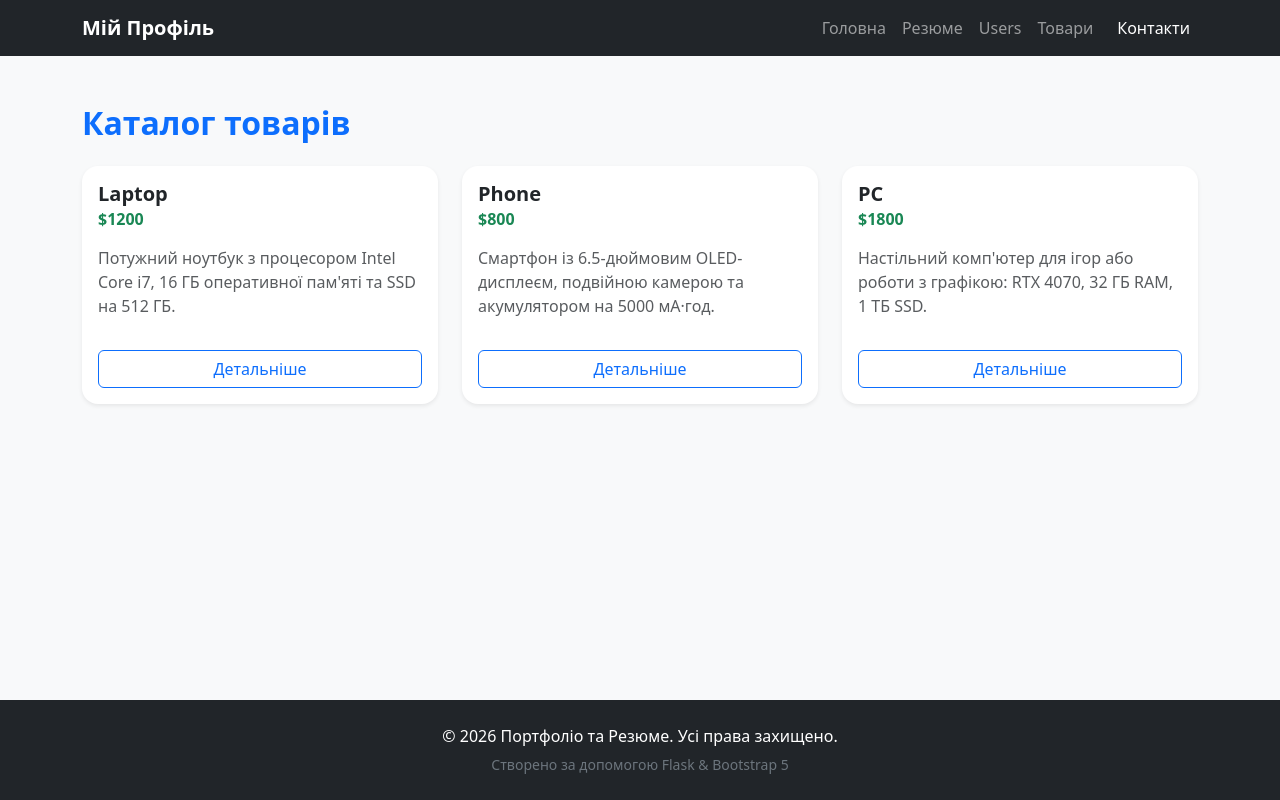
After one commit to irakhortyk/flask-app-lab, a Flask app: page /products/ in a window 1280 px wide. The commit adds this page. Run offline with Flask 3, Linux system fonts and the light colour scheme.

Commit message:
Add products blueprint with list and detail views

```diff
--- a/app/__init__.py
+++ b/app/__init__.py
@@ -5,5 +5,7 @@ app.config.from_pyfile("../config.py")
 
 from app import views
 from app.users.views import users_bp
+from app.products.views import products_bp
 
 app.register_blueprint(users_bp)
+app.register_blueprint(products_bp)
--- /dev/null
+++ b/app/products/templates/products/products.html
@@ -0,0 +1,25 @@
+{% extends 'base.html' %}
+
+{% block title %}Каталог товарів{% endblock %}
+
+{% block content %}
+<div class="container py-5">
+  <h2 class="fw-bold text-primary mb-4">Каталог товарів</h2>
+  <div class="row g-4">
+    {% for product in products %}
+      <div class="col-md-4">
+        <div class="card h-100 border-0 shadow-sm rounded-4">
+          <div class="card-body d-flex flex-column">
+            <h5 class="card-title fw-bold">{{ product.name }}</h5>
+            <h6 class="card-subtitle mb-3 text-success fw-semibold">${{ product.price }}</h6>
+            <p class="card-text text-muted flex-grow-1">{{ product.content }}</p>
+            <a href="{{ url_for('products.detail_product', product_id=product.id) }}" class="btn btn-outline-primary mt-3">
+              Детальніше
+            </a>
+          </div>
+        </div>
+      </div>
+    {% endfor %}
+  </div>
+</div>
+{% endblock %}
--- /dev/null
+++ b/app/products/views.py
@@ -0,0 +1,42 @@
+from flask import Blueprint, abort, render_template
+
+products_bp = Blueprint(
+    "products",
+    __name__,
+    url_prefix="/products",
+    template_folder="templates/products",
+)
+
+products = [
+    {
+        "id": 1,
+        "name": "Laptop",
+        "price": 1200,
+        "content": "Потужний ноутбук з процесором Intel Core i7, 16 ГБ оперативної пам'яті та SSD на 512 ГБ.",
+    },
+    {
+        "id": 2,
+        "name": "Phone",
+        "price": 800,
+        "content": "Смартфон із 6.5-дюймовим OLED-дисплеєм, подвійною камерою та акумулятором на 5000 мА·год.",
+    },
+    {
+        "id": 3,
+        "name": "PC",
+        "price": 1800,
+        "content": "Настільний комп'ютер для ігор або роботи з графікою: RTX 4070, 32 ГБ RAM, 1 ТБ SSD.",
+    },
+]
+
+
+@products_bp.route("/")
+def list_products():
+    return render_template("products.html", products=products)
+
+
+@products_bp.route("/<int:product_id>")
+def detail_product(product_id):
+    product = next((item for item in products if item["id"] == product_id), None)
+    if product is None:
+        abort(404)
+    return render_template("detail_product.html", product=product)
--- a/app/templates/components/navbar.html
+++ b/app/templates/components/navbar.html
@@ -13,13 +13,10 @@
           <a class="nav-link" href="{{ url_for('resume') }}">Резюме</a>
         </li>
         <li class="nav-item">
-          <a class="nav-link" href="{{ url_for('resume') }}#about">Про себе</a>
+          <a class="nav-link" href="{{ url_for('users.greetings', name='John', age=30) }}">Users</a>
         </li>
         <li class="nav-item">
-          <a class="nav-link" href="{{ url_for('resume') }}#skills">Навички</a>
-        </li>
-        <li class="nav-item">
-          <a class="nav-link" href="{{ url_for('resume') }}#projects">Проєкти</a>
+          <a class="nav-link" href="{{ url_for('products.list_products') }}">Товари</a>
         </li>
         <li class="nav-item">
           <a class="nav-link btn btn-outline-info text-white ms-lg-2" href="{{ url_for('contacts') }}">Контакти</a>
```
Also changed, not shown: app/products/templates/products/detail_product.html (added, +21 -0 lines), app/products/__init__.py (added).
